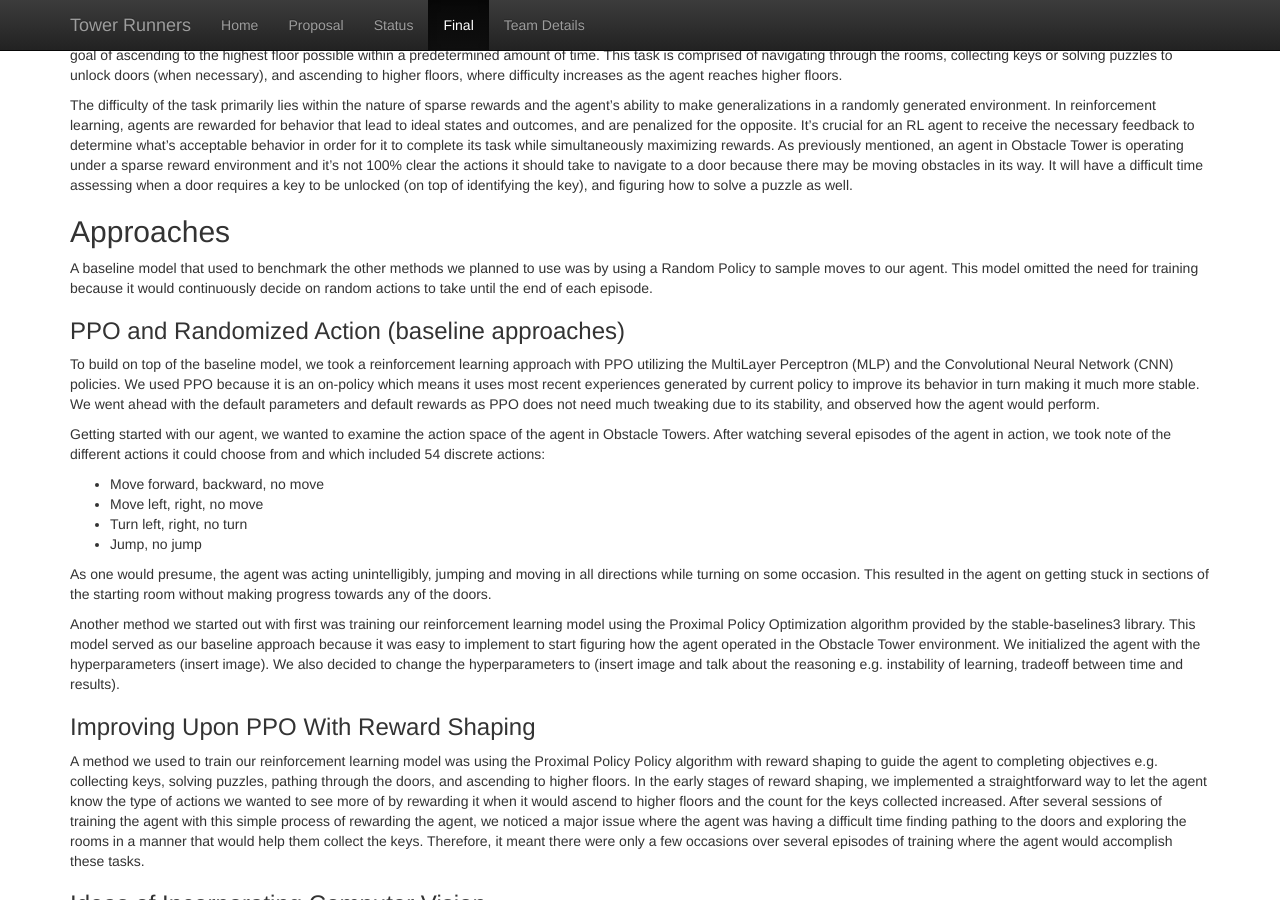
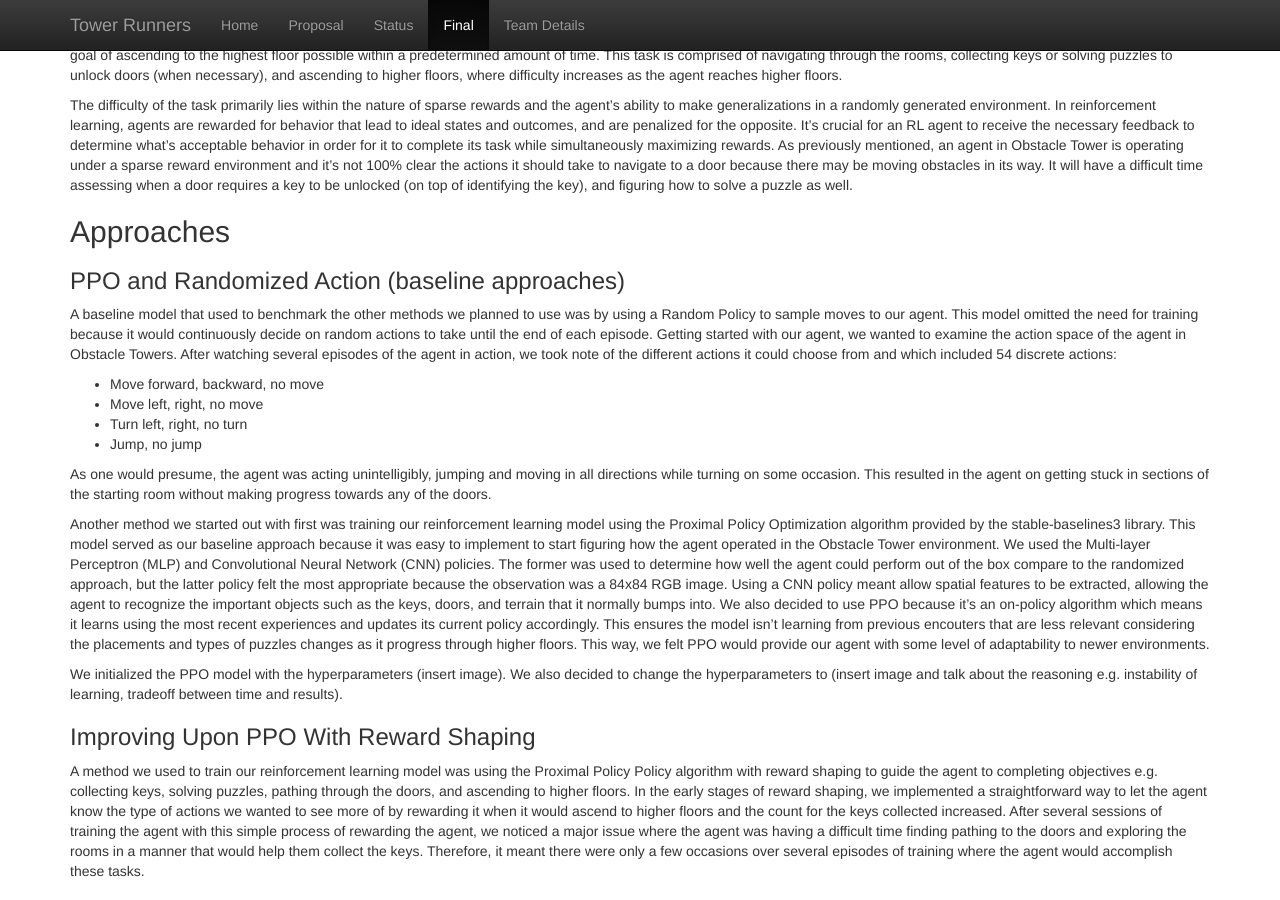
Before and after one commit to avinashduggal/TowerRunners, a Jekyll site: the page built from docs/final.md, in a window 1280 px wide and 900 px high, scrolled down 284 px. Built offline with Jekyll 4.4.1, drawn with Linux system fonts in a browser that asks for light colours.

Commit message:
Add to PPO and Randomized approach

```diff
--- a/docs/final.md
+++ b/docs/final.md
@@ -10,12 +10,9 @@ Our team, Tower Runners, worked on developing a reinforcement learning agent to
 The difficulty of the task primarily lies within the nature of sparse rewards and the agent's ability to make generalizations in a randomly generated environment. In reinforcement learning, agents are rewarded for behavior that lead to ideal states and outcomes, and are penalized for the opposite. It's crucial for an RL agent to receive the necessary feedback to determine what's acceptable behavior in order for it to complete its task while simultaneously maximizing rewards. As previously mentioned, an agent in Obstacle Tower is operating under a sparse reward environment and it's not 100% clear the actions it should take to navigate to a door because there may be moving obstacles in its way. It will have a difficult time assessing when a door requires a key to be unlocked (on top of identifying the key), and figuring how to solve a puzzle as well.
 
 ## Approaches
-A baseline model that used to benchmark the other methods we planned to use was by using a Random Policy to sample moves to our agent. This model omitted the need for training because it would continuously decide on random actions to take until the end of each episode.
 
 ### PPO and Randomized Action (baseline approaches)
-To build on top of the baseline model, we took a reinforcement learning approach with PPO utilizing the MultiLayer Perceptron (MLP) and the Convolutional Neural Network (CNN) policies. We used PPO because it is an on-policy which means it uses most recent experiences generated by current policy to improve its behavior in turn making it much more stable. We went ahead with the default parameters and default rewards as PPO does not need much tweaking due to its stability, and observed how the agent would perform.
-
-Getting started with our agent, we wanted to examine the action space of the agent in Obstacle Towers. After watching several episodes of the agent in action, we took note of the different actions it could choose from and which included 54 discrete actions:
+A baseline model that used to benchmark the other methods we planned to use was by using a Random Policy to sample moves to our agent. This model omitted the need for training because it would continuously decide on random actions to take until the end of each episode. Getting started with our agent, we wanted to examine the action space of the agent in Obstacle Towers. After watching several episodes of the agent in action, we took note of the different actions it could choose from and which included 54 discrete actions:
 * Move forward, backward, no move
 * Move left, right, no move
 * Turn left, right, no turn
@@ -23,7 +20,9 @@ Getting started with our agent, we wanted to examine the action space of the age
 
 As one would presume, the agent was acting unintelligibly, jumping and moving in all directions while turning on some occasion. This resulted in the agent on getting stuck in sections of the starting room without making progress towards any of the doors.
 
-Another method we started out with first was training our reinforcement learning model using the Proximal Policy Optimization algorithm provided by the stable-baselines3 library. This model served as our baseline approach because it was easy to implement to start figuring how the agent operated in the Obstacle Tower environment. We initialized the agent with the hyperparameters (insert image). We also decided to change the hyperparameters to (insert image and talk about the reasoning e.g. instability of learning, tradeoff between time and results).
+Another method we started out with first was training our reinforcement learning model using the Proximal Policy Optimization algorithm provided by the stable-baselines3 library. This model served as our baseline approach because it was easy to implement to start figuring how the agent operated in the Obstacle Tower environment. We used the Multi-layer Perceptron (MLP) and Convolutional Neural Network (CNN) policies. The former was used to determine how well the agent could perform out of the box compare to the randomized approach, but the latter policy felt the most appropriate because the observation was a 84x84 RGB image. Using a CNN policy meant allow spatial features to be extracted, allowing the agent to recognize the important objects such as the keys, doors, and terrain that it normally bumps into. We also decided to use PPO because it's an on-policy algorithm which means it learns using the most recent experiences and updates its current policy accordingly. This ensures the model isn't learning from previous encouters that are less relevant considering the placements and types of puzzles changes as it progress through higher floors. This way, we felt PPO would provide our agent with some level of adaptability to newer environments.
+
+We initialized the PPO model with the hyperparameters (insert image). We also decided to change the hyperparameters to (insert image and talk about the reasoning e.g. instability of learning, tradeoff between time and results).
 
 ### Improving Upon PPO With Reward Shaping
 A method we used to train our reinforcement learning model was using the Proximal Policy Policy algorithm with reward shaping to guide the agent to completing objectives e.g. collecting keys, solving puzzles, pathing through the doors, and ascending to higher floors. In the early stages of reward shaping, we implemented a straightforward way to let the agent know the type of actions we wanted to see more of by rewarding it when it would ascend to higher floors and the count for the keys collected increased. After several sessions of training the agent with this simple process of rewarding the agent, we noticed a major issue where the agent was having a difficult time finding pathing to the doors and exploring the rooms in a manner that would help them collect the keys. Therefore, it meant there were only a few occasions over several episodes of training where the agent would accomplish these tasks.
```
